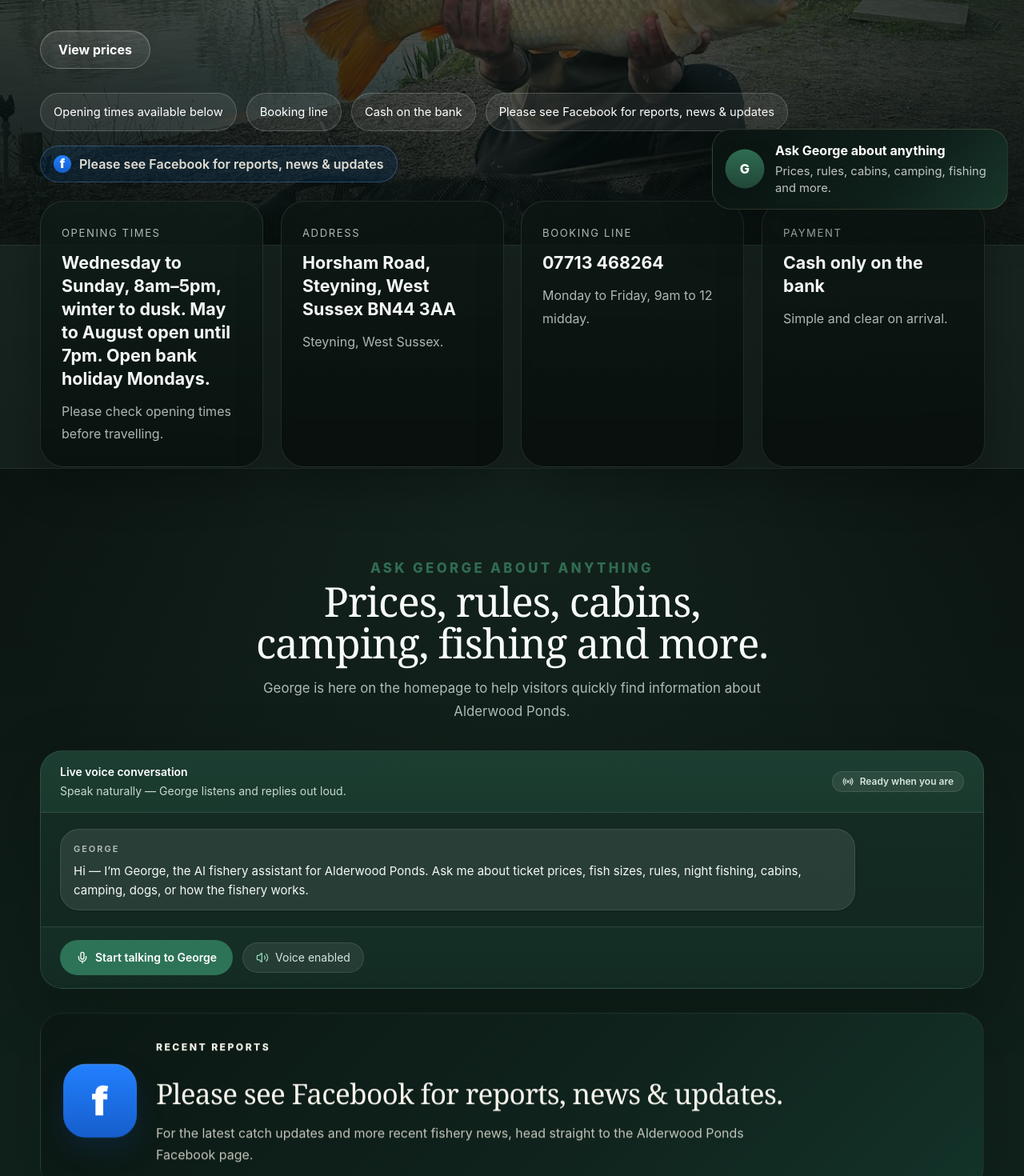
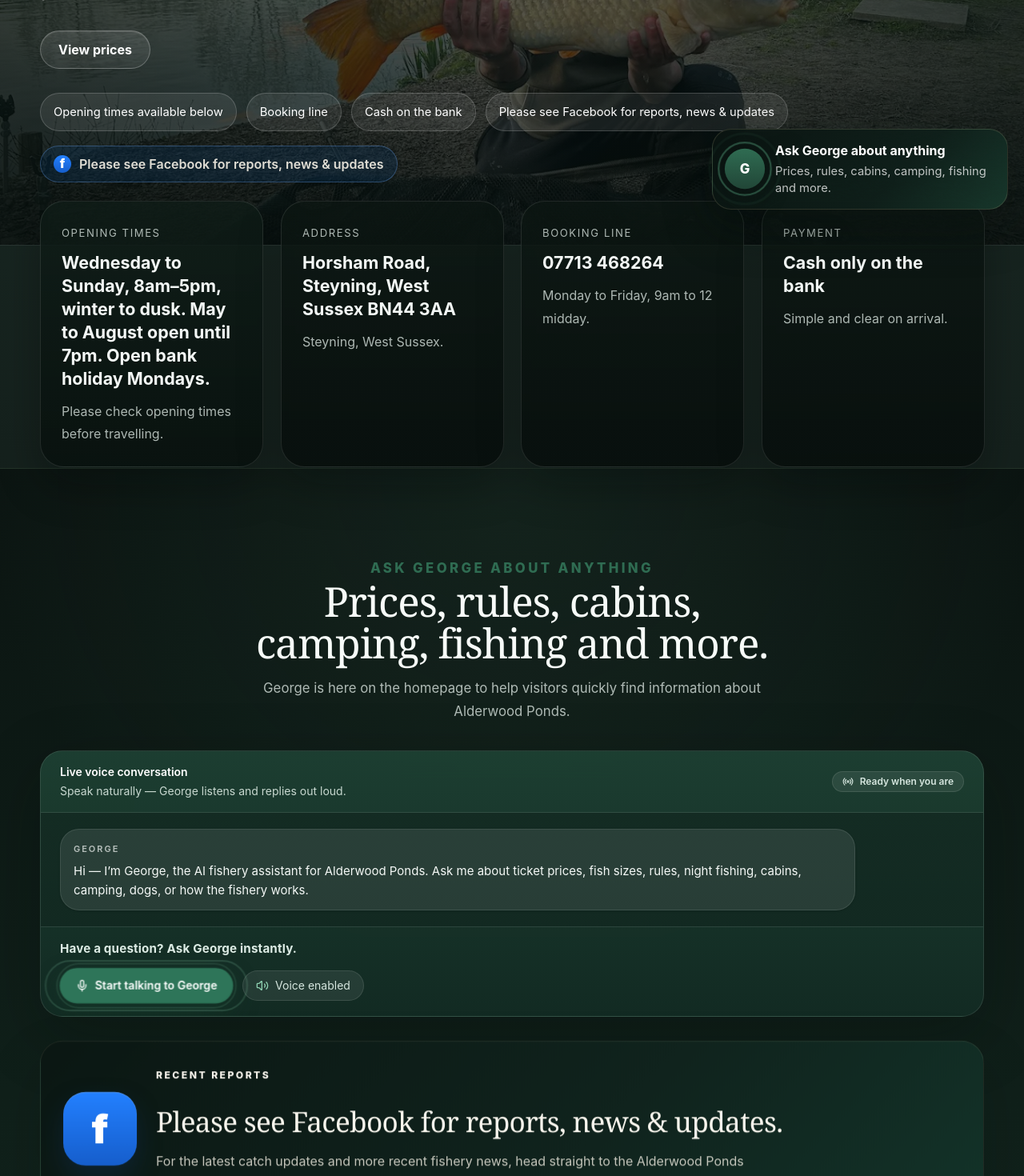
Before and after one commit to Guardx12/alderwood-ponds, a Next.js app: page / in a window 1280 px wide. Shown: the part 518-1988 px from the top of the page at 80% size. Built offline with nearby package versions, Linux system fonts and the light colour scheme.

Commit message:
Add files via upload

```diff
--- a/app/globals.css
+++ b/app/globals.css
@@ -460,6 +460,33 @@ h1, h2, h3, h4, .brand { font-family: Georgia, "Times New Roman", serif; letter-
   font-size: 0.92rem;
   line-height: 1.45;
 }
+.home-chat-icon {
+  position: relative;
+  overflow: visible;
+}
+.home-chat-icon::before,
+.home-chat-icon::after {
+  content: "";
+  position: absolute;
+  inset: -6px;
+  border-radius: 999px;
+  border: 2px solid rgba(102, 191, 149, 0.48);
+  opacity: 0;
+  pointer-events: none;
+}
+.home-chat-icon::before {
+  animation: george-ring 1.9s ease-out infinite;
+}
+.home-chat-icon::after {
+  animation: george-ring 1.9s ease-out infinite 0.9s;
+}
+.homepage-george-prompt {
+  margin: 0 0 12px;
+  color: #dcebe4;
+  font-size: 0.95rem;
+  font-weight: 700;
+  letter-spacing: 0.01em;
+}
 
 @media (max-width: 1080px) {
   .site-header-inner { grid-template-columns: 1fr; }
@@ -861,40 +888,103 @@ h1, h2, h3, h4, .brand { font-family: Georgia, "Times New Roman", serif; letter-
 
 
 .home-chat-icon {
-  animation: george-pulse 2.8s ease-in-out infinite;
-  box-shadow: 0 0 0 0 rgba(47, 108, 82, 0.45), 0 10px 24px rgba(8, 17, 14, 0.28);
+  animation: george-pulse 1.45s ease-in-out infinite;
+  box-shadow: 0 0 0 0 rgba(76, 166, 125, 0.5), 0 10px 24px rgba(8, 17, 14, 0.34);
 }
 .homepage-start-button {
   position: relative;
-  animation: george-cta-glow 2.6s ease-in-out infinite;
-  box-shadow: 0 10px 30px rgba(23, 68, 52, 0.34);
+  overflow: visible;
+  animation: george-cta-flash 1.2s ease-in-out infinite;
+  box-shadow: 0 12px 34px rgba(23, 68, 52, 0.4);
+}
+.homepage-start-button::before,
+.homepage-start-button::after {
+  content: "";
+  position: absolute;
+  inset: -7px;
+  border-radius: 999px;
+  border: 2px solid rgba(143, 210, 178, 0.5);
+  opacity: 0;
+  pointer-events: none;
+}
+.homepage-start-button::before {
+  animation: george-button-ring 1.5s ease-out infinite;
+}
+.homepage-start-button::after {
+  animation: george-button-ring 1.5s ease-out infinite 0.75s;
 }
 .homepage-start-button:hover {
-  transform: translateY(-1px) scale(1.01);
+  transform: translateY(-1px) scale(1.02);
 }
 @keyframes george-pulse {
   0%, 100% {
     transform: scale(1);
-    box-shadow: 0 0 0 0 rgba(47, 108, 82, 0.0), 0 10px 24px rgba(8, 17, 14, 0.28);
+    box-shadow: 0 0 0 0 rgba(76, 166, 125, 0), 0 10px 24px rgba(8, 17, 14, 0.34);
   }
-  50% {
-    transform: scale(1.08);
-    box-shadow: 0 0 0 10px rgba(47, 108, 82, 0.0), 0 14px 30px rgba(8, 17, 14, 0.34);
+  40% {
+    transform: scale(1.1);
+    box-shadow: 0 0 0 12px rgba(76, 166, 125, 0), 0 16px 34px rgba(8, 17, 14, 0.42);
+  }
+  70% {
+    transform: scale(1.02);
+    box-shadow: 0 0 0 0 rgba(76, 166, 125, 0), 0 12px 26px rgba(8, 17, 14, 0.36);
   }
 }
-@keyframes george-cta-glow {
+@keyframes george-ring {
+  0% {
+    transform: scale(0.88);
+    opacity: 0;
+  }
+  20% {
+    opacity: 0.75;
+  }
+  100% {
+    transform: scale(1.52);
+    opacity: 0;
+  }
+}
+@keyframes george-cta-flash {
   0%, 100% {
+    transform: scale(1);
     filter: brightness(1);
-    box-shadow: 0 10px 30px rgba(23, 68, 52, 0.32), 0 0 0 0 rgba(143, 210, 178, 0);
+    box-shadow: 0 12px 34px rgba(23, 68, 52, 0.38), 0 0 0 0 rgba(143, 210, 178, 0);
   }
-  50% {
+  20% {
+    transform: scale(1.02);
     filter: brightness(1.08);
-    box-shadow: 0 14px 34px rgba(23, 68, 52, 0.4), 0 0 0 8px rgba(143, 210, 178, 0);
+    box-shadow: 0 18px 40px rgba(23, 68, 52, 0.44), 0 0 18px rgba(143, 210, 178, 0.28);
+  }
+  45% {
+    transform: scale(1.04);
+    filter: brightness(1.16);
+    box-shadow: 0 22px 48px rgba(23, 68, 52, 0.5), 0 0 24px rgba(143, 210, 178, 0.38);
+  }
+  70% {
+    transform: scale(1.01);
+    filter: brightness(1.06);
+    box-shadow: 0 14px 36px rgba(23, 68, 52, 0.42), 0 0 12px rgba(143, 210, 178, 0.18);
+  }
+}
+@keyframes george-button-ring {
+  0% {
+    transform: scale(0.96);
+    opacity: 0;
+  }
+  25% {
+    opacity: 0.82;
+  }
+  100% {
+    transform: scale(1.15);
+    opacity: 0;
   }
 }
 @media (prefers-reduced-motion: reduce) {
   .home-chat-icon,
-  .homepage-start-button {
+  .homepage-start-button,
+  .home-chat-icon::before,
+  .home-chat-icon::after,
+  .homepage-start-button::before,
+  .homepage-start-button::after {
     animation: none;
   }
 }
--- a/components/george-live-assistant.tsx
+++ b/components/george-live-assistant.tsx
@@ -545,12 +545,17 @@ export function GeorgeLiveAssistant({ variant = "full" }: { variant?: "full" | "
             })}
           </div>
 
-          <div className={isHomepage ? "flex flex-wrap items-center gap-3 border-t border-white/10 px-5 py-4 sm:px-6" : "flex flex-wrap items-center gap-3 border-t border-[#E1E8E2] px-5 py-4 sm:px-6"}>
+          <div className={isHomepage ? "border-t border-white/10 px-5 py-4 sm:px-6" : "border-t border-[#E1E8E2] px-5 py-4 sm:px-6"}>
+            {isHomepage ? (
+              <p className="homepage-george-prompt">Have a question? Ask George instantly.</p>
+            ) : null}
+
+            <div className="flex flex-wrap items-center gap-3">
             {connectionState !== "connected" ? (
               <button
                 onClick={startConversation}
                 disabled={!canStart}
-                className={isHomepage ? "inline-flex items-center gap-2 rounded-full bg-[#2D7357] px-5 py-3 text-sm font-semibold text-white transition hover:bg-[#235844] disabled:cursor-not-allowed disabled:opacity-60" : "inline-flex items-center gap-2 rounded-full bg-[#1E5A46] px-5 py-3 text-sm font-semibold text-white transition hover:bg-[#174838] disabled:cursor-not-allowed disabled:opacity-60"}
+                className={isHomepage ? "homepage-start-button inline-flex items-center gap-2 rounded-full bg-[#2D7357] px-5 py-3 text-sm font-semibold text-white transition hover:bg-[#235844] disabled:cursor-not-allowed disabled:opacity-60" : "inline-flex items-center gap-2 rounded-full bg-[#1E5A46] px-5 py-3 text-sm font-semibold text-white transition hover:bg-[#174838] disabled:cursor-not-allowed disabled:opacity-60"}
               >
                 {connectionState === "connecting" ? (
                   <>
@@ -585,6 +590,7 @@ export function GeorgeLiveAssistant({ variant = "full" }: { variant?: "full" | "
                 George is speaking
               </div>
             ) : null}
+            </div>
           </div>
         </div>
 
```
